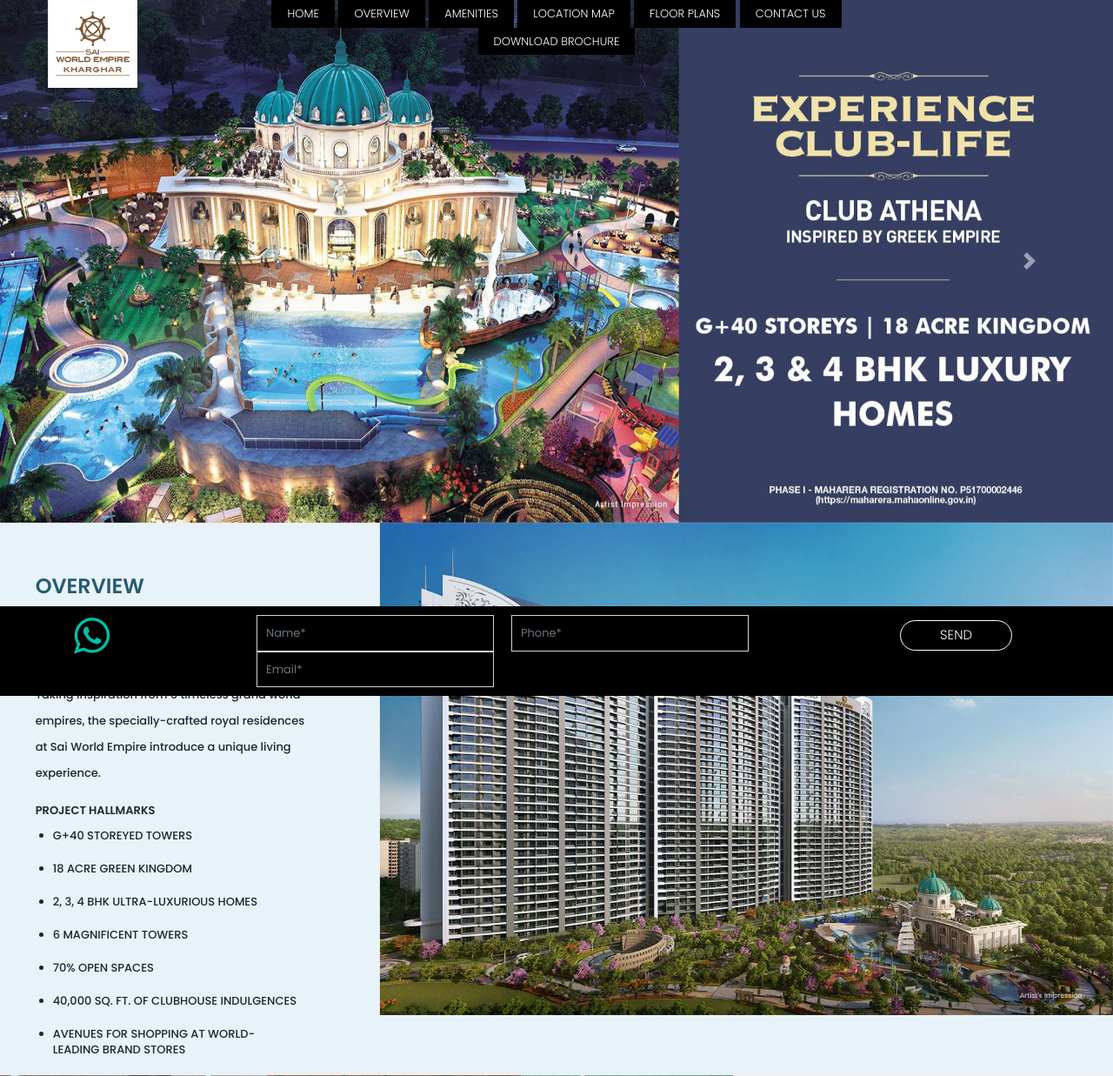
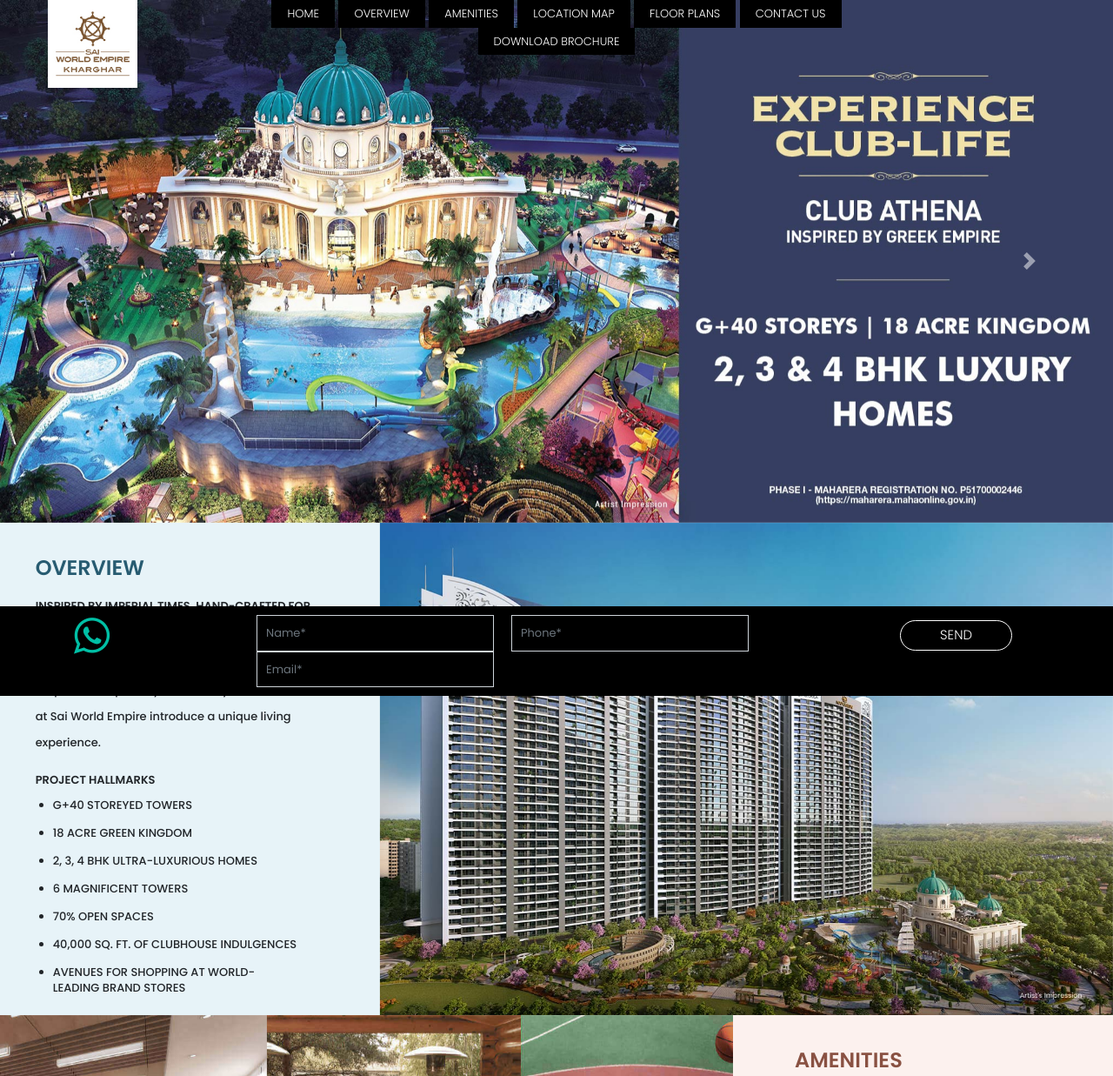
Before and after one commit to shreeradhe/alishanwebsite, a PHP site: page / in a window 1280 px wide. Shown: the top 1237 px of the page at 87% size. Run offline with PHP 8.4, Linux system fonts and the light colour scheme; some libraries are stand-ins or nearby versions.

Commit message:
Spacing issue solved for web view

```diff
--- a/assets/styles/main.css
+++ b/assets/styles/main.css
@@ -23,6 +23,11 @@ h1, h2, h3, h4, h4, h6{
     font-family: 'Poppins', sans-serif;
     text-transform: uppercase;
     line-height: 24px;
+}
+
+p {
+	margin: 0;
+	padding: 0;
 }
 
 a {
@@ -73,7 +78,7 @@ ul a li.header-navbar-list-item:hover {
 }
 
 #overview .details {
-	margin-top: 15%;
+	margin-top: 10%;
 	margin-left: 10%;
 }
 
@@ -93,14 +98,13 @@ ul a li.header-navbar-list-item:hover {
 #overview h4 {
 	font-size: 13px;
     font-weight: 600;
-
 }
 
 #overview p{
 	font-size: 13px;
 	font-weight: 500;
 	line-height: 30px;
-	margin-top: 30px;
+	margin: 16px 0;
 }
 
 #overview ul {
@@ -110,7 +114,7 @@ ul a li.header-navbar-list-item:hover {
 #overview ul li {
 	font-size: 13px;
 	line-height: 18px;
-	margin-bottom: 20px;
+	margin-bottom: 14px;
 	font-weight: 500;
 }
 
@@ -147,7 +151,7 @@ ul a li.header-navbar-list-item:hover {
 }
 
 #amenities .details {
-	margin-top: 12%;
+	margin-top: 10%;
 }
 
 #amenities .details h3{
```
